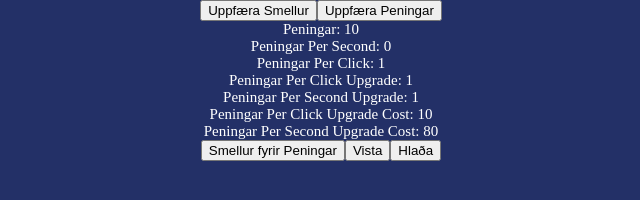
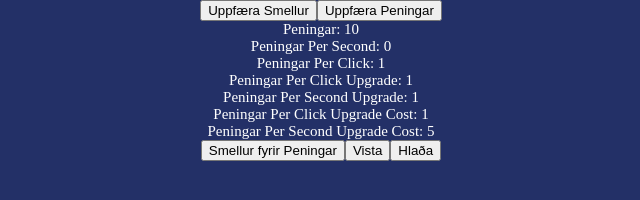
Before and after one commit to largefort/idleclicker, a plain HTML site: page index.html in a window 1280 px wide. Shown: the full height of the page, 319-959 px from the left. Drawn offline with Linux system fonts and the light colour scheme.

Commit message:
Update index.html

```diff
--- a/index.html
+++ b/index.html
@@ -14,8 +14,8 @@ var peningarPerSecond = 0;
 var peningarPerClick = 1;
 var peningarPerClickUpgrade = 1;
 var peningarPerSecondUpgrade = 1;
-var peningarPerClickUpgradeCost = 10;
-var peningarPerSecondUpgradeCost = 80;
+var peningarPerClickUpgradeCost = 1;
+var peningarPerSecondUpgradeCost = 5;
 
 var peningarPerClickUpgradeButton = document.createElement('button');
 peningarPerClickUpgradeButton.innerHTML = 'Uppfæra Smellur';
```
